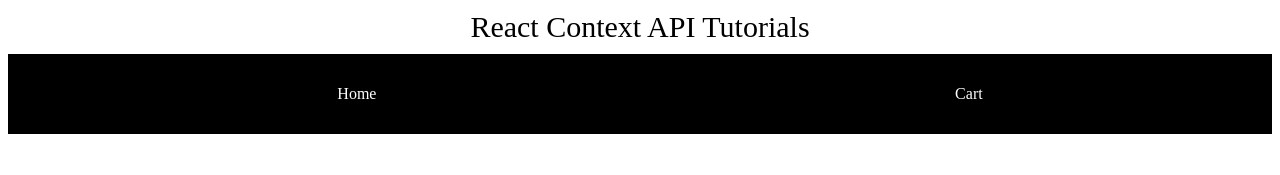
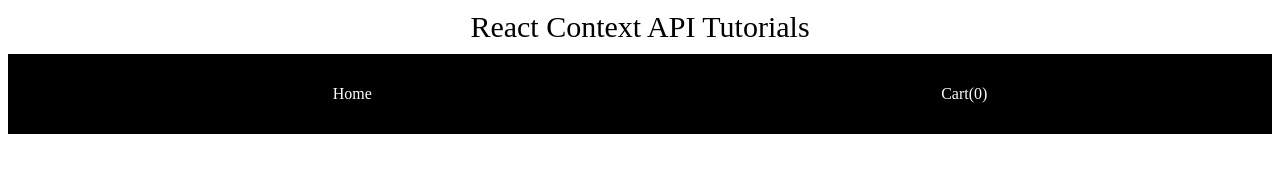
Before and after one commit to mubeeen/context-api-react-app, a React (Create React App) app: page / in a window 1280 px wide. Shown: the top 175 px of the page. Built offline with nearby package versions, Linux system fonts and the light colour scheme.

Commit message:
remove the prop drilling and added the context api

```diff
--- a/src/App.js
+++ b/src/App.js
@@ -11,15 +11,13 @@ import {
 } from 'react-router-dom'
 
 function App() {
-  const [cart, setCart] = useState([]);
-
   return (
     <>
       <Router>
         <Header />
         <Routes>
-          <Route path="/" element={<Home cart={cart} setCart={setCart} />} exact/>
-          <Route path="/cart" element={<Cart cart={cart} setCart={setCart} />}/>
+          <Route path="/" element={<Home />} exact/>
+          <Route path="/cart" element={<Cart />}/>
         </Routes>
       </Router>
     </>
--- a/src/components/Cart.js
+++ b/src/components/Cart.js
@@ -1,9 +1,10 @@
-import React, { useEffect, useState } from "react"
+import React, { useEffect, useState, useContext } from "react"
+import { MyCart } from "../contexts/CartContext";
 import { SingleProduct } from "./SingleProduct";
 import './styles.css';
 
-export const Cart = ({cart, setCart}) => {
-
+export const Cart = () => {
+    const { cart, setCart } = useContext(MyCart);
     const [total, setTotal] = useState();
 
     useEffect(()=>{
@@ -18,7 +19,7 @@ export const Cart = ({cart, setCart}) => {
             <div className="productContainer">
                 {
                     cart.map((prod) => (
-                        <SingleProduct prod={prod} key={cart.id} cart={cart} setCart={setCart}/>
+                        <SingleProduct prod={prod} key={cart.id}/>
                     ))
                 }
             </div>
--- a/src/components/Header.js
+++ b/src/components/Header.js
@@ -1,8 +1,10 @@
-import React from "react"
+import {React, useContext} from "react"
 import { Link } from 'react-router-dom';
+import { MyCart } from "../contexts/CartContext";
 import './styles.css';
 
 export const Header = () => {
+    const { cart } = useContext(MyCart);
     return (
         <>
             <span className="header">React Context API Tutorials</span>
@@ -11,7 +13,7 @@ export const Header = () => {
                     <Link to="/">Home</Link>
                 </li>
                 <li>
-                    <Link to="/cart">Cart</Link>
+                    <Link to="/cart">Cart({cart.length})</Link>
                 </li>
             </ul>
         </>
--- a/src/components/Home.js
+++ b/src/components/Home.js
@@ -1,11 +1,12 @@
-import { React, useState } from "react";
+import { React, useState, useContext } from "react";
 import './styles.css';
 import { faker } from '@faker-js/faker';
 import { SingleProduct } from "./SingleProduct";
 
 faker.seed(100);
 
-export const Home = ({cart, setCart}) => {
+export const Home = () => {
+
     const productArray=[...Array(20)].map(()=>(
     {
         id: faker.datatype.uuid(),
@@ -19,7 +20,7 @@ export const Home = ({cart, setCart}) => {
     return (
         <div className="productContainer">
             { products.map((prod) => (
-                <SingleProduct prod={prod} cart={cart} setCart={setCart} key={cart.id}/>
+                <SingleProduct prod={prod} key={prod.id}/>
             ))}
         </div>
     );
--- a/src/components/SingleProduct.js
+++ b/src/components/SingleProduct.js
@@ -1,6 +1,8 @@
-import React from "react";
+import React, { useEffect, useState, useContext } from "react"
+import { MyCart } from "../contexts/CartContext";
 
-export const SingleProduct = ({ prod, cart, setCart }) => {
+export const SingleProduct = ({ prod }) => {
+    const { cart, setCart } = useContext(MyCart);
     const { id, name, price, image } = prod;
 
     return (
--- /dev/null
+++ b/src/contexts/CartContext.js
@@ -0,0 +1,15 @@
+import { createContext, useState } from "react";
+
+export const MyCart = createContext()
+
+const CartContext = ({children}) => {
+    const [cart, setCart] = useState([]);
+
+    return (
+        <MyCart.Provider value={{ cart, setCart }}>
+            {children}
+        </MyCart.Provider>
+    );
+}
+
+export default CartContext;
--- a/src/index.js
+++ b/src/index.js
@@ -1,8 +1,12 @@
 import React from 'react';
 import ReactDOM from 'react-dom/client';
 import App from './App';
+import CartContext from './contexts/CartContext';
+
 
 const root = ReactDOM.createRoot(document.getElementById('root'));
 root.render(
+  <CartContext>
     <App />
+  </CartContext>
 );
```
